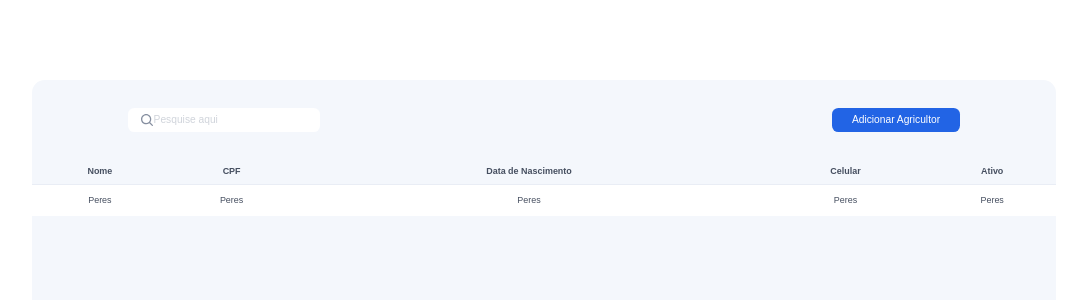
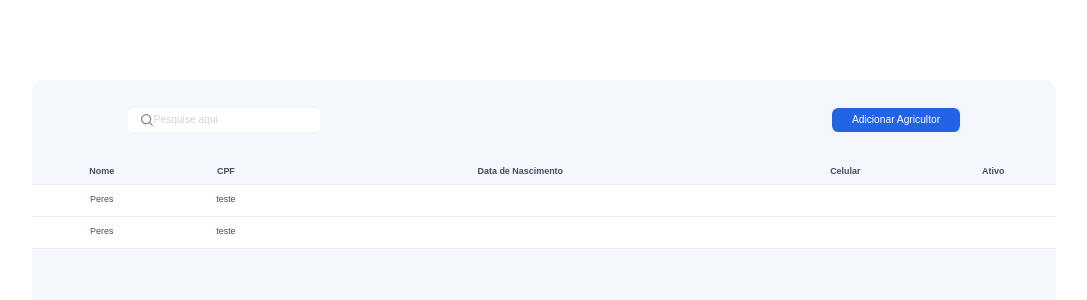
Before and after one commit to DevPeress/violet, a Next.js app: page / in a window 1280 px wide. Shown: the top 300 px of the page, without its empty margins (96-1183 px from the left). Built offline with nearby package versions, Linux system fonts and the light colour scheme.

Commit message:
Adição do modo React na página e configuração para pesquisar Agricultor, filtrar a pesquisa e criado a tabela de agricultores

```diff
--- a/src/app/page.tsx
+++ b/src/app/page.tsx
@@ -1,6 +1,40 @@
+'use client'
+
 import Image from "next/image"
+import { useMemo, useState } from "react";
+
+interface Agricultores {
+  id: number,
+  nome: string,
+  cpf: string,
+  data: string,
+  celular: string,
+  ativo: boolean
+}
 
 export default function Home() {
+  const [agricultores] = useState<Agricultores[]>([
+    { id: 1, nome: "Peres", cpf: "teste", data: "", celular: "", ativo: false },
+    { id: 2, nome: "Peres", cpf: "teste", data: "", celular: "", ativo: true }
+  ])
+  const [pesquisa,setPesquisa] = useState<string>("")
+
+  const AgricultoresFiltrados = useMemo(() => {
+    const termoPesquisado = pesquisa.toLowerCase()
+
+    return agricultores.filter(item => {
+      const valores = `
+        ${item.nome.toLowerCase()}
+        ${item.cpf.toLowerCase()}
+        ${item.data.toLowerCase()}
+        ${item.celular.toLowerCase()}
+      `
+
+      return valores.includes(termoPesquisado)
+    })
+
+  }, [agricultores, pesquisa])
+
   return (
     <div className="flex absolute w-full h-full overflow-hidden items-center justify-center">
       <main className="flex absolute w-[80vw] h-[80vh] bg-[#F4F7FC] rounded-[1vw]">
@@ -14,7 +48,7 @@ export default function Home() {
               height={12}
               priority
             />
-            <input type="text" placeholder="Pesquise aqui" className="absolute w-[12vw] left-[2vw] text-[#A1A9B8] text-[.8vw] outline-none" />
+            <input type="text" placeholder="Pesquise aqui" className="absolute w-[12vw] left-[2vw] text-[#A1A9B8] text-[.8vw] outline-none" value={pesquisa} onChange={(e) => setPesquisa(e.target.value)} />
           </div>
 
           <button className="flex relative w-[10vw] h-[3vh] bg-[#2264E5] rounded-[.5vw] text-[#FFFFFF] text-[.8vw] items-center justify-center hover:scale-110">Adicionar Agricultor</button>
@@ -33,13 +67,18 @@ export default function Home() {
             </thead>
 
             <tbody className= "max-h-[67vh] h-auto text-[#464F60] text-[.7vw] text-center bg-[#FFFFFF] overflow-auto">
-              <tr className="relative h-[2.5vw] ">
-                <td>Peres</td>
-                <td>Peres</td>
-                <td>Peres</td>
-                <td>Peres</td>
-                <td>Peres</td>
-              </tr>
+              {AgricultoresFiltrados.map((item) => {
+
+                return (
+                  <tr key={item.id} className="relative h-[2.5vw] border-b-[#E9EDF5] border-b-[.1vw]">
+                    <td>{item.nome}</td>
+                    <td>{item.cpf}</td>
+                    <td>{item.data}</td>
+                    <td>{item.celular}</td>
+                    <td>{item.ativo}</td>
+                  </tr>
+                )
+              })}
             </tbody>
           </table>
         </div>
```
